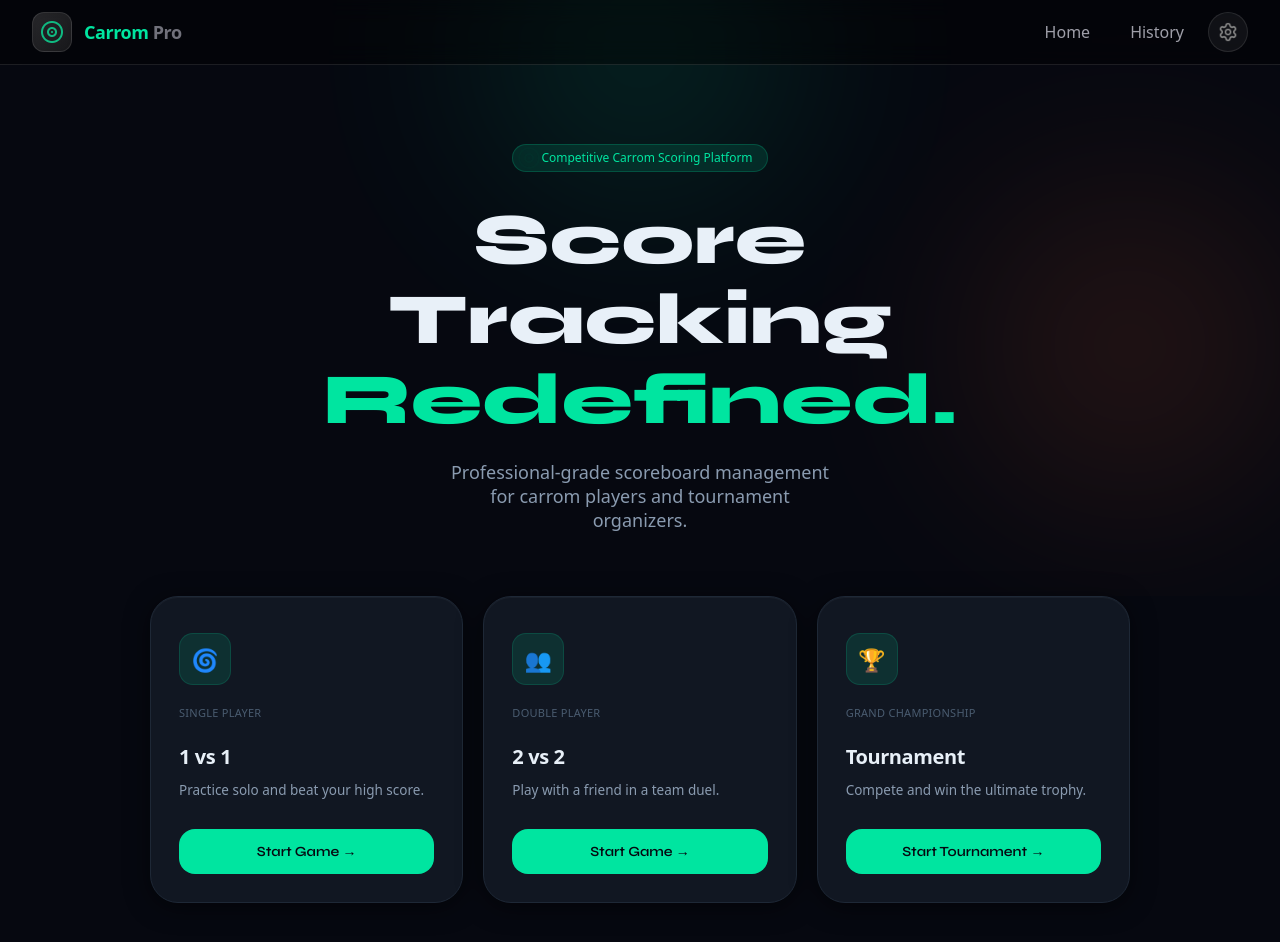
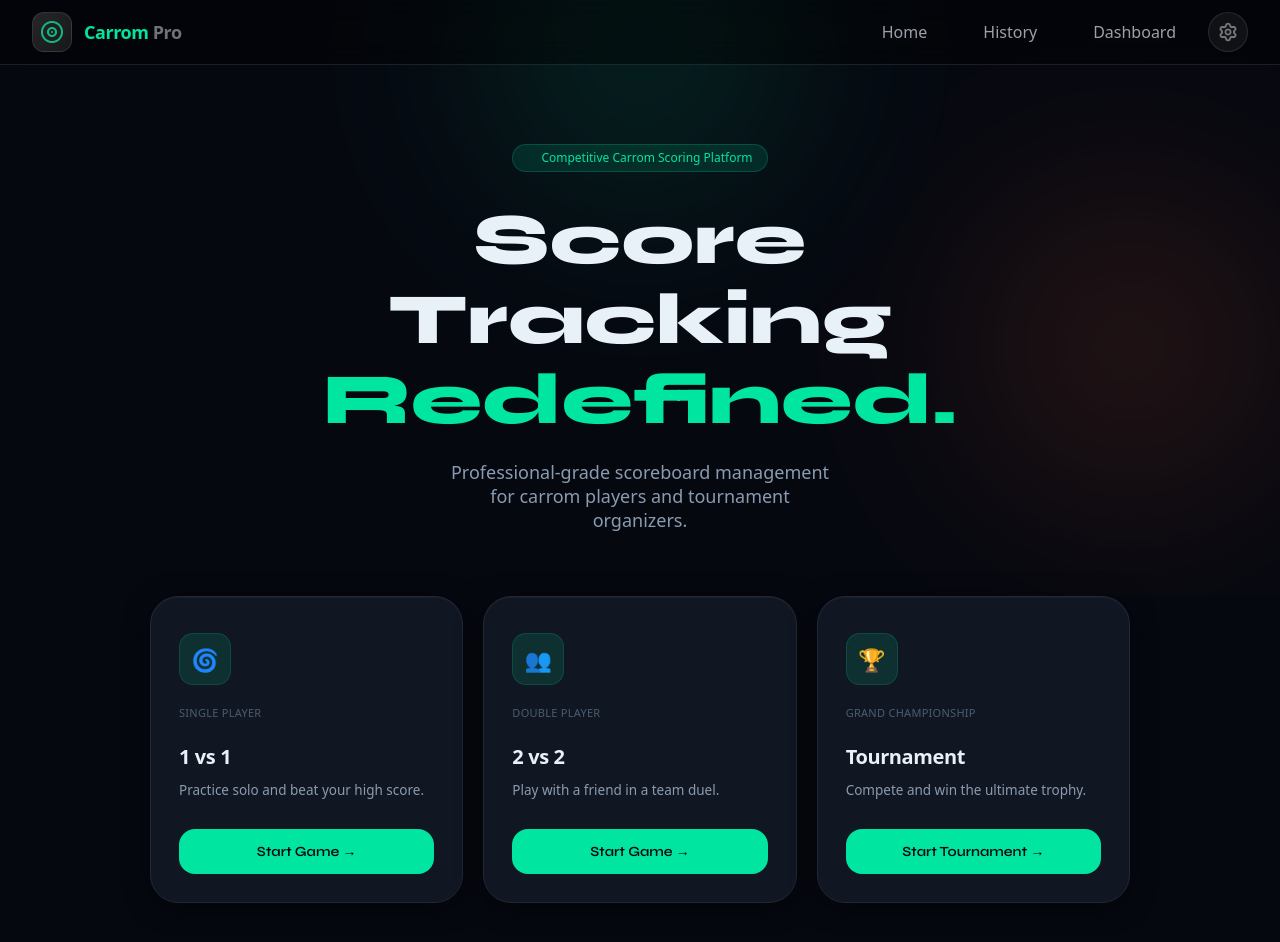
Before and after one commit to AMIRUL1104/Carrom-Scoreboard-Pro, a React (Vite) app: page / in a window 1280 px wide. Shown: the top 942 px of the page. Built offline with nearby package versions, Linux system fonts and the light colour scheme.

Commit message:
dashboard link added in header

```diff
--- a/src/components/Header/Header.jsx
+++ b/src/components/Header/Header.jsx
@@ -4,7 +4,7 @@ import NavBar from "./NavBar";
 function Header() {
   return (
     <header className="fixed top-0 w-full z-50 bg-black/40 backdrop-blur-md border-b border-white/10">
-      <div className="max-w-360 mx-auto px-4 sm:px-6 md:px-8 h-14 sm:h-16 flex items-center justify-between">
+      <div className="max-w-360 mx-auto px-4 sm:px-6 md:px-8 h-14 sm:h-16 flex items-center justify-between z-50">
         <AppLogo />
         <NavBar />
       </div>
--- a/src/components/Header/NavBar.jsx
+++ b/src/components/Header/NavBar.jsx
@@ -1,27 +1,147 @@
 import { Link } from "react-router-dom";
 import Setting from "../../assets/settings.png";
+import { MenuIcon } from "lucide-react";
+import { useState } from "react";
+
 function NavBar() {
+  const [isOpen, setIsOpen] = useState(false);
+
   return (
-    <nav className="flex items-center gap-1 sm:gap-2">
+    <div className="relative">
+      {/* Navigation Menu
+      <nav
+        className={`
+      ${isOpen ? "flex" : "hidden"}
+      sm:flex flex-col sm:flex-row
+      absolute sm:static top-14 right-0
+      bg-zinc-900 sm:bg-transparent
+      p-4 sm:p-0 border border-white/5 sm:border-none
+      rounded-xl sm:rounded-none
+      items-start sm:items-center
+      gap-2 sm:gap-2 z-50
+    `}
+      >
         <Link
           to="/"
-        className="px-3 sm:px-4 py-2 rounded-md sm:rounded-lg text-sm sm:text-base text-zinc-400 hover:text-white hover:bg-white/5 transition-all font-medium"
+          className="w-full sm:w-auto px-4 py-2 rounded-lg text-sm sm:text-base text-zinc-400 hover:text-white hover:bg-white/5 transition-all font-medium"
         >
           Home
         </Link>
 
         <Link
           to="/history"
-        className="px-3 sm:px-4 py-2 rounded-md sm:rounded-lg text-sm sm:text-base text-zinc-400 hover:text-white hover:bg-white/5 transition-all font-medium"
+          className="w-full sm:w-auto px-4 py-2 rounded-lg text-sm sm:text-base text-zinc-400 hover:text-white hover:bg-white/5 transition-all font-medium"
         >
           History
+        </Link>
+
+        <Link
+          to="/dashboard"
+          className="w-full sm:w-auto px-4 py-2 rounded-lg text-sm sm:text-base text-zinc-400 hover:text-white hover:bg-white/5 transition-all font-medium"
+        >
+          DashBoard
         </Link>
 
         <button className="w-9 h-9 sm:w-10 sm:h-10 flex items-center justify-center rounded-full bg-white/5 border border-white/10 text-zinc-400 hover:text-white hover:bg-white/10 transition-all">
           <img src={Setting} alt="Settings" className="w-4 h-4 sm:w-5 sm:h-5" />
         </button>
+      </nav> */}
+
+      <nav
+        className={`
+    /* Mobile Styles Base */
+    fixed left-0 w-full flex flex-col items-center gap-4 py-8
+ bg-black/85 backdrop-blur-md border-b border-white/10
+    transition-all duration-300 ease-in-out z-50
+
+    /* Animation Logic (Top to Down) */
+    ${
+      isOpen
+        ? "top-14 opacity-100 translate-y-0 pointer-events-auto"
+        : "-top-full opacity-0 -translate-y-10 pointer-events-none"
+    }
+
+    /* Desktop Styles (Resetting Mobile Styles) */
+    sm:static sm:flex-row sm:w-auto sm:h-auto sm:py-0
+    sm:bg-transparent sm:backdrop-blur-none sm:border-none
+    sm:opacity-100 sm:translate-y-0 sm:pointer-events-auto
+    sm:gap-2
+  `}
+      >
+        <Link
+          to="/"
+          onClick={() => setIsOpen(false)}
+          className="text-lg sm:text-sm md:text-base text-zinc-400 hover:text-white transition-all font-medium px-6 py-2 rounded-xl hover:bg-white/5 w-[80%] sm:w-auto text-center"
+        >
+          Home
+        </Link>
+
+        <Link
+          to="/history"
+          onClick={() => setIsOpen(false)}
+          className="text-lg sm:text-sm md:text-base text-zinc-400 hover:text-white transition-all font-medium px-6 py-2 rounded-xl hover:bg-white/5 w-[80%] sm:w-auto text-center"
+        >
+          History
+        </Link>
+
+        <Link
+          to="/dashboard"
+          onClick={() => setIsOpen(false)}
+          className="text-lg sm:text-sm md:text-base text-zinc-400 hover:text-white transition-all font-medium px-6 py-2 rounded-xl hover:bg-white/5 w-[80%] sm:w-auto text-center"
+        >
+          Dashboard
+        </Link>
+
+        <button className="mt-2 sm:mt-0 w-10 h-10 flex items-center justify-center rounded-full bg-white/5 border border-white/10 text-zinc-400 hover:text-white hover:bg-white/10 transition-all">
+          <img src={Setting} alt="Settings" className="w-5 h-5" />
+        </button>
       </nav>
+
+      {/* Menu Toggle Button (Only for Mobile) */}
+      <button
+        type="button"
+        onClick={() => setIsOpen(!isOpen)}
+        className="hidden max-sm:block p-2 text-zinc-400 hover:text-white"
+      >
+        <MenuIcon />
+      </button>
+    </div>
   );
+
+  //   return (
+  //     <>
+  //       {/* <nav className="flex items-center gap-1 sm:gap-2 max-sm:hidden">
+  //         <Link
+  //           to="/"
+  //           className="px-3 sm:px-4 py-2 rounded-md sm:rounded-lg text-sm sm:text-base text-zinc-400 hover:text-white hover:bg-white/5 transition-all font-medium"
+  //         >
+  //           Home
+  //         </Link>
+
+  //         <Link
+  //           to="/history"
+  //           className="px-3 sm:px-4 py-2 rounded-md sm:rounded-lg text-sm sm:text-base text-zinc-400 hover:text-white hover:bg-white/5 transition-all font-medium"
+  //         >
+  //           History
+  //         </Link>
+
+  //         <Link
+  //           to="/dashboard"
+  //           className="px-3 sm:px-4 py-2 rounded-md sm:rounded-lg text-sm sm:text-base text-zinc-400 hover:text-white hover:bg-white/5 transition-all font-medium"
+  //         >
+  //           DashBoard
+  //         </Link>
+
+  //         <button className="w-9 h-9 sm:w-10 sm:h-10 flex items-center justify-center rounded-full bg-white/5 border border-white/10 text-zinc-400 hover:text-white hover:bg-white/10 transition-all">
+  //           <img src={Setting} alt="Settings" className="w-4 h-4 sm:w-5 sm:h-5" />
+  //         </button>
+  //       </nav>
+  //       <button type="button" className=" hidden max-sm:block">
+  //         <MenuIcon />
+  //       </button> */}
+
+  //     </>
+  //   );
 }
 
 export default NavBar;
```
Lines whose indentation alone changed are shown as unchanged.
